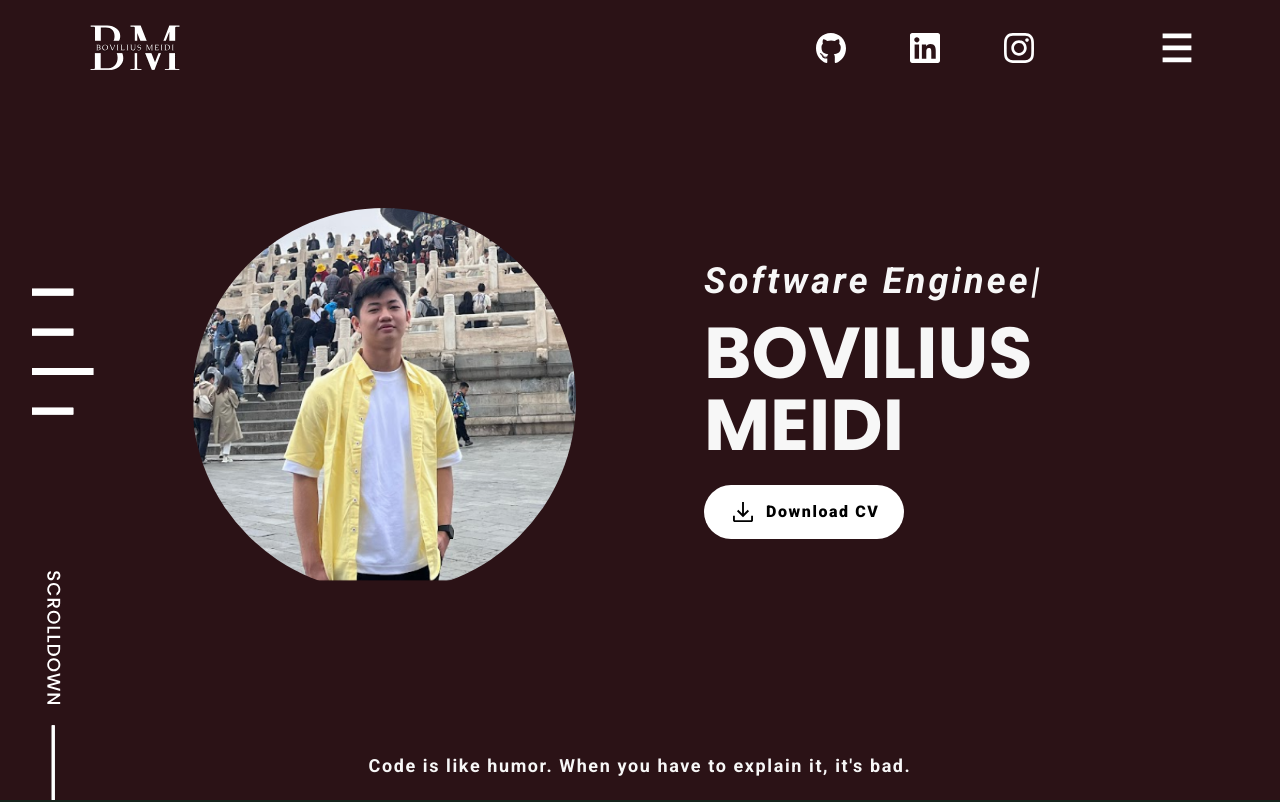
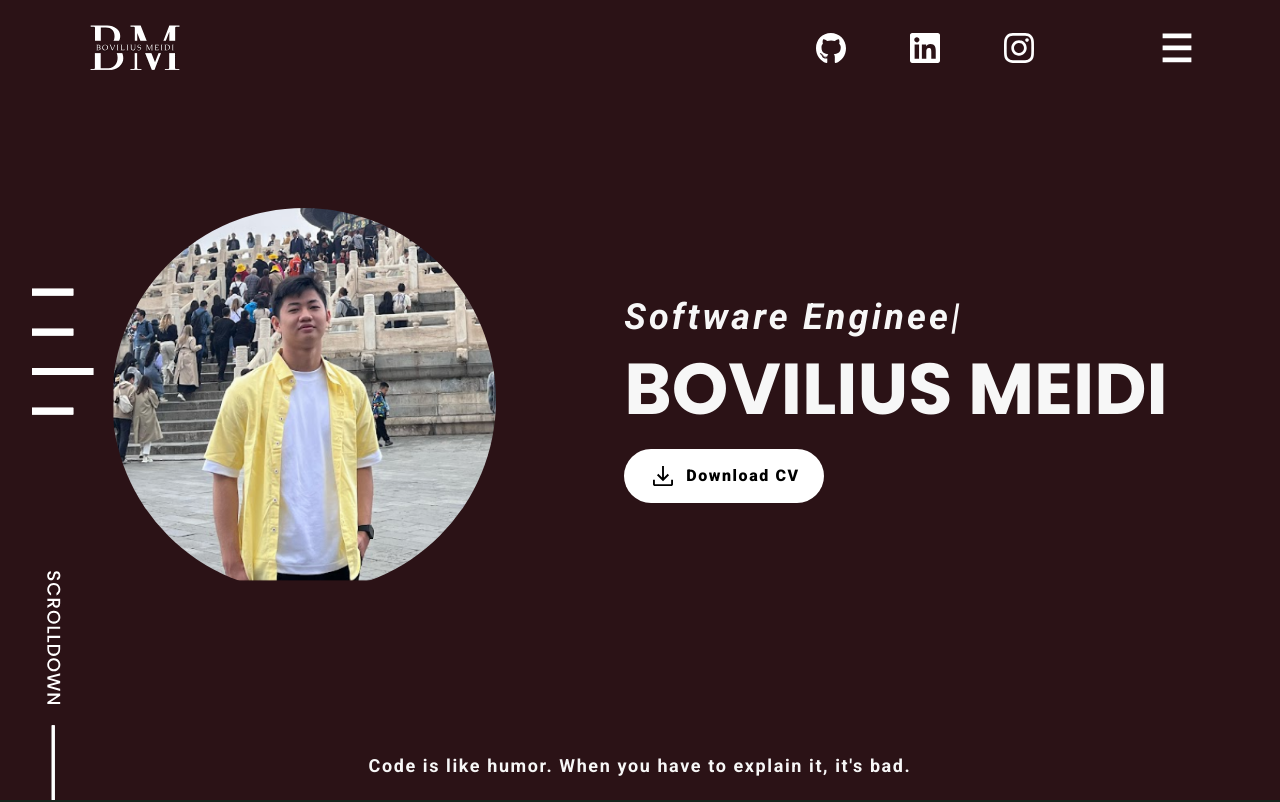
Before and after one commit to BoviliusMeidi/Portfolio, a React (Vite) app: page / in a window 1280 px wide. Shown: the top 802 px of the page. Built offline with nearby package versions, Linux system fonts and the light colour scheme; a web font is replaced by a local one.

Commit message:
fix(components) : fix the padding of main layout

```diff
--- a/src/components/layout/MainLayout.jsx
+++ b/src/components/layout/MainLayout.jsx
@@ -3,9 +3,9 @@ import PropTypes from "prop-types"
 const MainLayout = ({ children, backgroundColor, center }) => {
   return (
     <div
-      className={`h-screen w-full relative ${backgroundColor} px-6 flex ${
+      className={`h-screen w-full relative ${backgroundColor} flex ${
         center ? "justify-center" : "justify-center lg:justify-normal"
-      } lg:px-48 md:px-12 overflow-hidden`}
+      } overflow-hidden`}
     >
       {children}
     </div>
```
